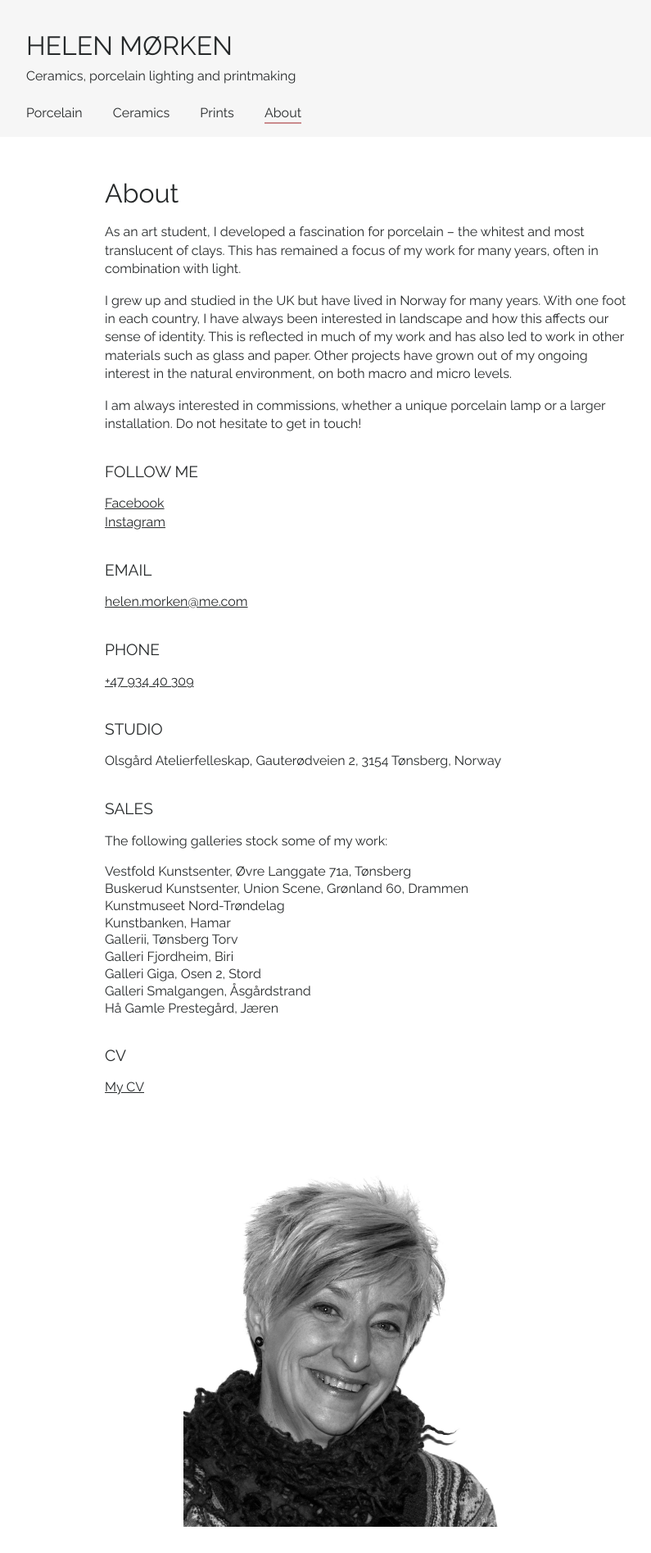
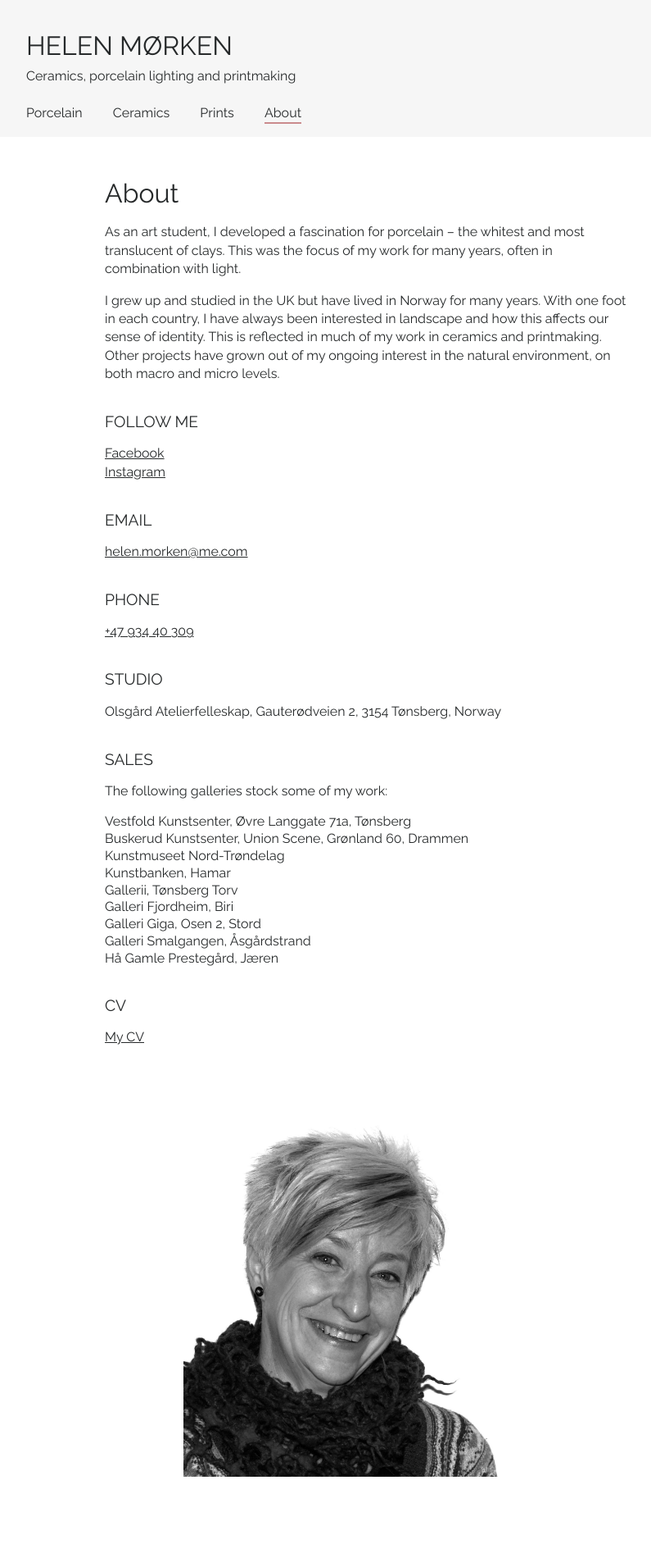
Before and after one commit to rebekkjm/helenmorkenno, a Jekyll site: the page built from about.md, in a window 1280 px wide. Shown: the whole page at 82% size, without its empty margins (192-987 px from the left). Built offline with Jekyll 4.4.1, drawn with Linux system fonts in a browser that asks for light colours; after the commit the page ends 1833 px from its top, so only the background shows below that.

Commit message:
Update about.md

```diff
--- a/about.md
+++ b/about.md
@@ -4,11 +4,9 @@ title: About
 permalink: /about/
 ---
 
-As an art student, I developed a fascination for porcelain – the whitest and most translucent of clays. This has remained a focus of my work for many years, often in combination with light.
+As an art student, I developed a fascination for porcelain – the whitest and most translucent of clays. This was the focus of my work for many years, often in combination with light.
 
-I grew up and studied in the UK but have lived in Norway for many years. With one foot in each country, I have always been interested in landscape and how this affects our sense of identity. This is reflected in much of my work and has also led to work in other materials such as glass and paper. Other projects have grown out of my ongoing interest in the natural environment, on both macro and micro levels.
-
-I am always interested in commissions, whether a unique porcelain lamp or a larger installation. Do not hesitate to get in touch!
+I grew up and studied in the UK but have lived in Norway for many years. With one foot in each country, I have always been interested in landscape and how this affects our sense of identity. This is reflected in much of my work in ceramics and printmaking. Other projects have grown out of my ongoing interest in the natural environment, on both macro and micro levels.
 
 <h3>Follow me</h3>
 <a href="https://www.facebook.com/helenmorkenporcelain/" target="_blank">Facebook</a>
```
